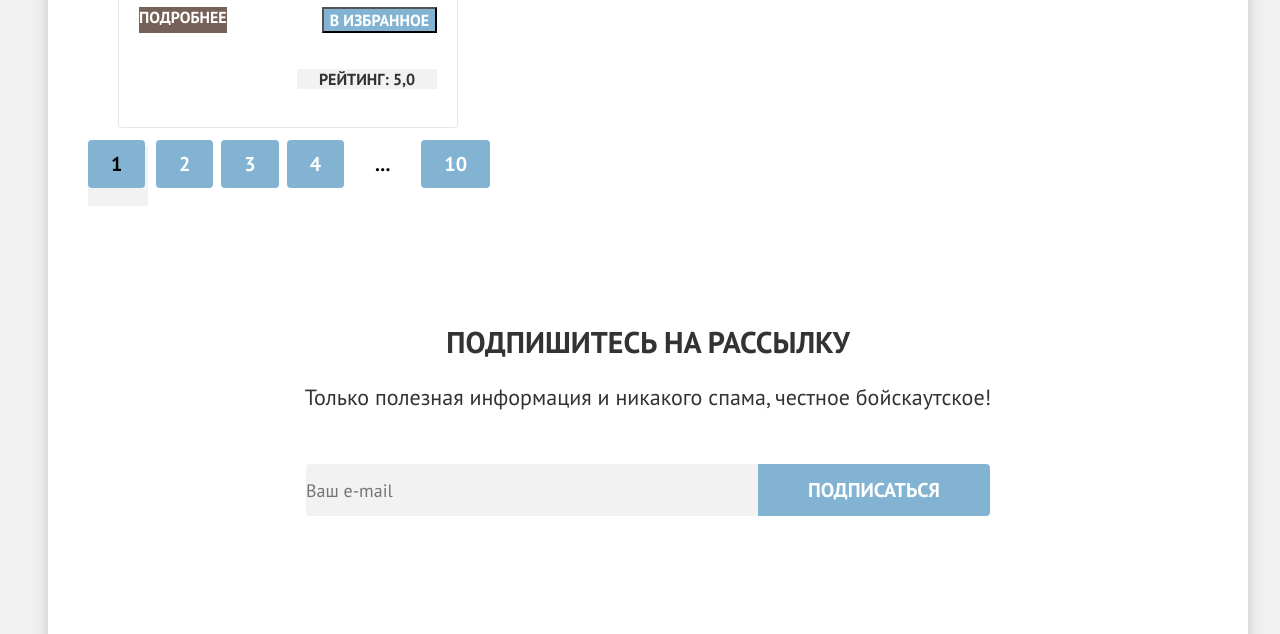
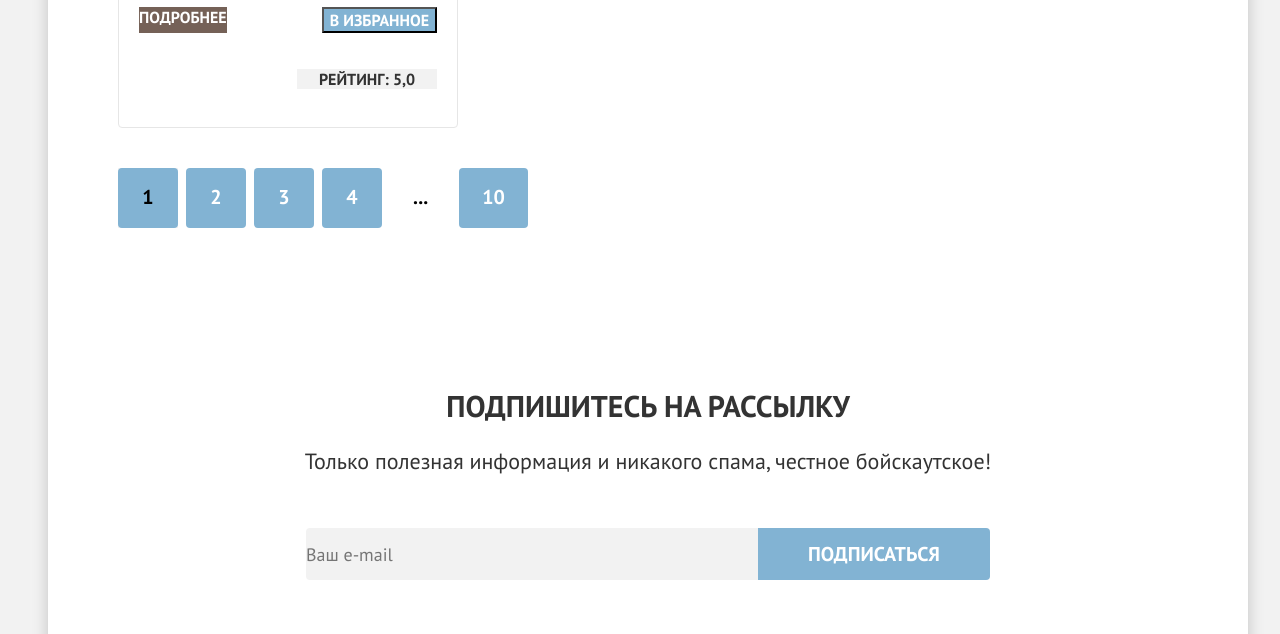
Before and after one commit to htmlacademy-htmlcss/2445839-sedona-39, a plain HTML site: page catalog.html in a window 1280 px wide. Shown: the part 1456-2090 px from the top of the page. Drawn offline with Linux system fonts and the light colour scheme.

Commit message:
Add files via upload

```diff
--- a/styles/styles.css
+++ b/styles/styles.css
@@ -874,9 +874,13 @@ margin-left: auto;
   display: flex;
   list-style: none;
   gap: 8px;
+  margin: 40px 0 60px;
+  padding: 0 70px;
 }
 
 .pagination-hotel-link {
+  box-sizing: border-box;
+  display: block;
   min-width: 60px;
   height: 60px;
   background-color: #82b3d3;
```
